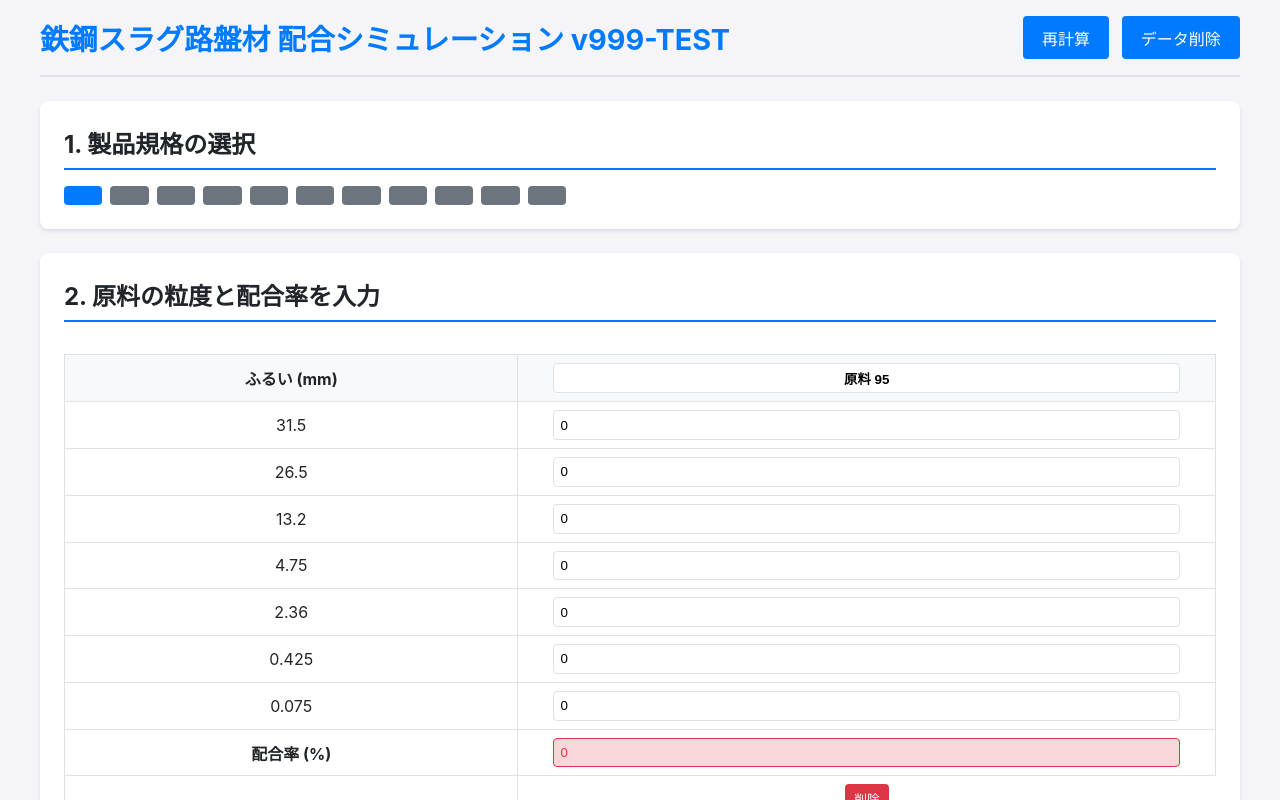
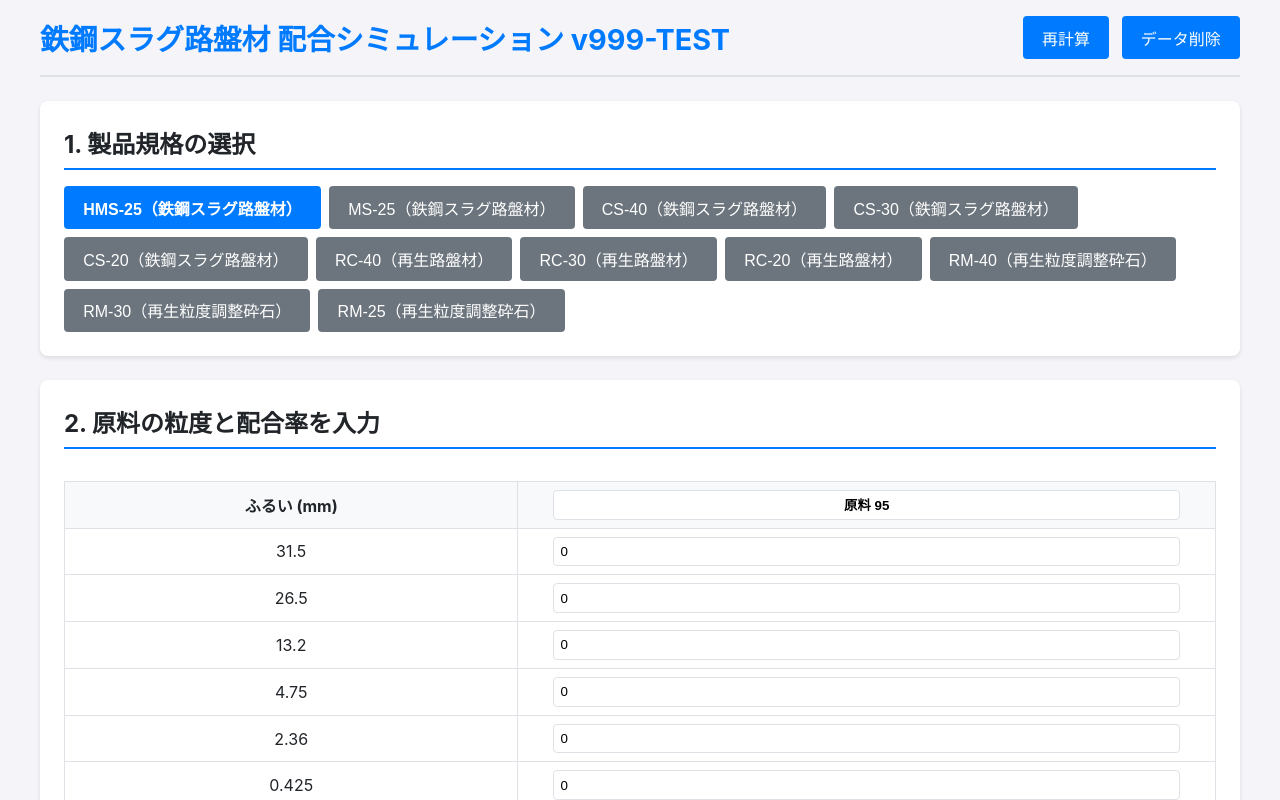
Before and after one commit to kanacyu99/haigousimyu, a React (Vite) app in the folder slag-blending-simulator/: page / in a window 1280 px wide. Shown: the top 800 px of the page. Built offline with nearby package versions, Linux system fonts and the light colour scheme.

Commit message:
Update specs.ts

```diff
--- a/slag-blending-simulator/src/specs.ts
+++ b/slag-blending-simulator/src/specs.ts
@@ -7,6 +7,7 @@ export type SieveSpec = {
 };
 
 export type ProductSpec = {
+  name: string; // ★ App.tsx が参照しているので必要
   sieves: SieveSpec[];
 };
 
@@ -28,6 +29,7 @@ export const PRODUCT_SPECS: Record<ProductSpecName, ProductSpec> = {
   // 表3 粒度（鉄鋼スラグ路盤材）
   // -----------------------------
   "HMS-25": {
+    name: "HMS-25（鉄鋼スラグ路盤材）",
     sieves: [
       { mm: 31.5, lower: 100, upper: 100 },
       { mm: 26.5, lower: 95, upper: 100 },
@@ -40,6 +42,7 @@ export const PRODUCT_SPECS: Record<ProductSpecName, ProductSpec> = {
   },
 
   "MS-25": {
+    name: "MS-25（鉄鋼スラグ路盤材）",
     sieves: [
       { mm: 31.5, lower: 100, upper: 100 },
       { mm: 26.5, lower: 95, upper: 100 },
@@ -52,6 +55,7 @@ export const PRODUCT_SPECS: Record<ProductSpecName, ProductSpec> = {
   },
 
   "CS-40": {
+    name: "CS-40（鉄鋼スラグ路盤材）",
     sieves: [
       { mm: 53.0, lower: 100, upper: 100 },
       { mm: 37.5, lower: 95, upper: 100 },
@@ -62,6 +66,7 @@ export const PRODUCT_SPECS: Record<ProductSpecName, ProductSpec> = {
   },
 
   "CS-30": {
+    name: "CS-30（鉄鋼スラグ路盤材）",
     sieves: [
       { mm: 31.5, lower: 100, upper: 100 },
       { mm: 26.5, lower: 95, upper: 100 },
@@ -72,6 +77,7 @@ export const PRODUCT_SPECS: Record<ProductSpecName, ProductSpec> = {
   },
 
   "CS-20": {
+    name: "CS-20（鉄鋼スラグ路盤材）",
     sieves: [
       { mm: 26.5, lower: 100, upper: 100 },
       { mm: 19.0, lower: 95, upper: 100 },
@@ -85,6 +91,7 @@ export const PRODUCT_SPECS: Record<ProductSpecName, ProductSpec> = {
   // 表-2.4.2 再生クラッシャラン（RC）
   // --------------------------------------
   "RC-40": {
+    name: "RC-40（再生路盤材）",
     sieves: [
       { mm: 53.0, lower: 100, upper: 100 },
       { mm: 37.5, lower: 95, upper: 100 },
@@ -95,6 +102,7 @@ export const PRODUCT_SPECS: Record<ProductSpecName, ProductSpec> = {
   },
 
   "RC-30": {
+    name: "RC-30（再生路盤材）",
     sieves: [
       { mm: 37.5, lower: 100, upper: 100 },
       { mm: 31.5, lower: 95, upper: 100 },
@@ -105,6 +113,7 @@ export const PRODUCT_SPECS: Record<ProductSpecName, ProductSpec> = {
   },
 
   "RC-20": {
+    name: "RC-20（再生路盤材）",
     sieves: [
       { mm: 26.5, lower: 100, upper: 100 },
       { mm: 19.0, lower: 95, upper: 100 },
@@ -118,6 +127,7 @@ export const PRODUCT_SPECS: Record<ProductSpecName, ProductSpec> = {
   // 表-2.4.6 再生粒度調整砕石（RM）
   // ------------------------------------------
   "RM-40": {
+    name: "RM-40（再生粒度調整砕石）",
     sieves: [
       { mm: 53.0, lower: 100, upper: 100 },
       { mm: 37.5, lower: 95, upper: 100 },
@@ -130,6 +140,7 @@ export const PRODUCT_SPECS: Record<ProductSpecName, ProductSpec> = {
   },
 
   "RM-30": {
+    name: "RM-30（再生粒度調整砕石）",
     sieves: [
       { mm: 37.5, lower: 100, upper: 100 },
       { mm: 31.5, lower: 95, upper: 100 },
@@ -142,6 +153,7 @@ export const PRODUCT_SPECS: Record<ProductSpecName, ProductSpec> = {
   },
 
   "RM-25": {
+    name: "RM-25（再生粒度調整砕石）",
     sieves: [
       { mm: 31.5, lower: 100, upper: 100 },
       { mm: 26.5, lower: 95, upper: 100 },
@@ -154,7 +166,7 @@ export const PRODUCT_SPECS: Record<ProductSpecName, ProductSpec> = {
   },
 };
 
-// 規格ボタン表示用（App.tsx の SPEC_OPTIONS で使う想定）
+// 規格ボタン表示用
 export const SPEC_OPTIONS: { id: ProductSpecName; label: string }[] = [
   { id: "HMS-25", label: "HMS-25（鉄鋼スラグ路盤材）" },
   { id: "MS-25", label: "MS-25（鉄鋼スラグ路盤材）" },
@@ -169,7 +181,7 @@ export const SPEC_OPTIONS: { id: ProductSpecName; label: string }[] = [
   { id: "RM-25", label: "RM-25（再生粒度調整砕石）" },
 ];
 
-// 型ガード（localStorageの安全化で使う）
+// localStorage安全化で使う
 export const isValidSpecName = (x: any): x is ProductSpecName => {
   return (
     x === "HMS-25" ||
@@ -193,6 +205,6 @@ export const ALL_SIEVES_MM: number[] = (() => {
     PRODUCT_SPECS[k].sieves.forEach((s) => set.add(Number(s.mm)));
   });
 
-  // 大きい→小さい（粒度表の見た目に合わせる）
+  // 大きい→小さい
   return Array.from(set).sort((a, b) => b - a);
 })();
```
